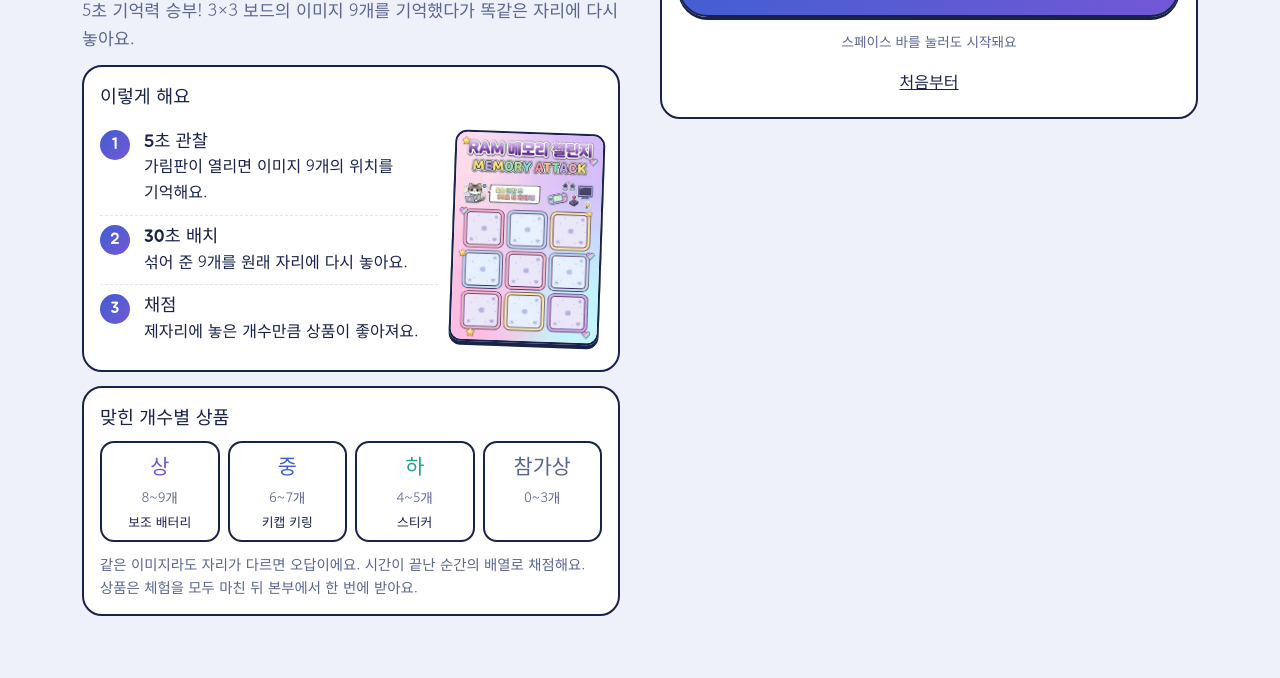
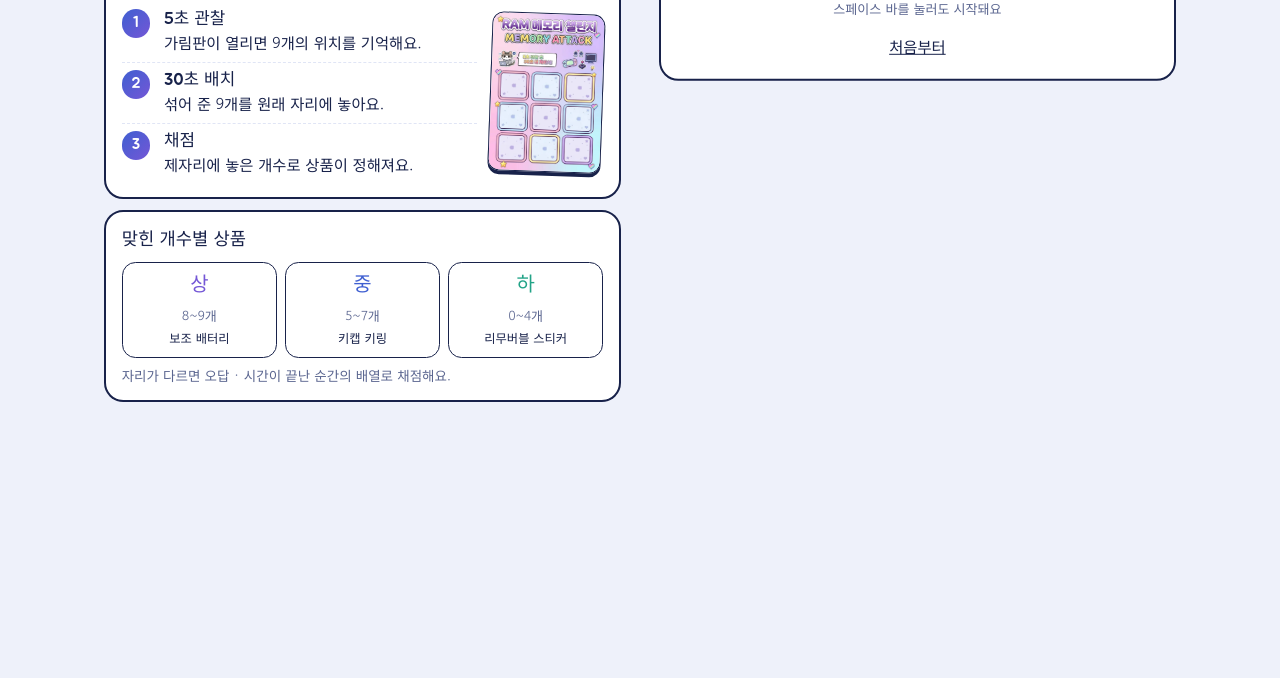
Before and after one commit to choikan/KW-AI-Booth, a plain HTML site: page ram/index.html in a window 1280 px wide. Shown: the part 364-1042 px from the top of the page. After the commit the page ends 800 px from the top, so only its background shows below. Drawn offline with Linux system fonts and the light colour scheme.

Commit message:
26-11-22.03

```diff
--- a/assets/booth.js
+++ b/assets/booth.js
@@ -17,9 +17,33 @@ window.BOOTH = (function(){
     return `<div class="reward ${p.cls}" role="status">
       <div class="rw-h">REWARD · 보상</div>
       <div class="rw-main"><span class="g">${esc(grade==="참가상"?"참":grade)}</span><b>${esc(grade==="참가상"?"참가상":p.name)}</b></div>
-      <div class="rw-say">본부에서 <b>“${esc(say)}”</b>라고 말해 주세요</div>
+      <div class="rw-say">본부에서 말하기 · <b>${esc(say)}</b></div>
       ${note?`<div class="rw-note">${esc(note)}</div>`:""}
     </div>`;
   }
   return {PRIZES, stamp, esc};
 })();
+
+/* ==========================================================
+   화면 맞춤: 노트북·모니터(가로 900px 이상)에서 내용이 화면보다 길면
+   스크롤 없이 한 화면에 들어오도록 전체를 살짝 축소해요.
+   ========================================================== */
+(function(){
+  const MIN = 0.5;                  // 이보다 작게는 줄이지 않아요
+  function fit(){
+    const b = document.documentElement; if(!document.body) return;
+    b.style.zoom = "";
+    if(innerWidth < 900) return;      // 휴대폰·세로 화면은 원래대로 스크롤
+    const h = document.documentElement.scrollHeight;
+    const z = Math.max(MIN, Math.min(1, (innerHeight - 2) / h));
+    if(z < 0.995) b.style.zoom = z.toFixed(3);
+  }
+  let q = 0; const sched = () => { cancelAnimationFrame(q); q = requestAnimationFrame(fit); };
+  addEventListener("load", sched); addEventListener("resize", sched);
+  document.addEventListener("DOMContentLoaded", () => {
+    sched();
+    new MutationObserver(sched).observe(document.body, {subtree:true, childList:true, attributes:true, attributeFilter:["class","hidden"]});
+    document.querySelectorAll("img").forEach(i => i.addEventListener("load", sched));
+  });
+  window.BOOTH_FIT = sched;
+})();
--- a/assets/common.css
+++ b/assets/common.css
@@ -71,3 +71,7 @@
 
 /* 한글이 단어 중간에서 끊기지 않게 */
 body{word-break:keep-all;overflow-wrap:break-word}
+
+/* 코융이 말풍선은 한 줄로 (좁은 휴대폰 화면만 줄바꿈 허용) */
+.bubble,.say,.say2{white-space:nowrap}
+@media (max-width:520px){ .bubble,.say,.say2{white-space:normal} }
--- a/assets/page.css
+++ b/assets/page.css
@@ -46,7 +46,7 @@ th{font-family:"Jua",sans-serif;font-weight:400;color:var(--muted)}
 
 /* ===== 노트북 화면 ===== */
 @media (min-width:900px){
-  .wrap{max-width:1180px;padding:28px 32px 48px}
+  .wrap{max-width:1180px;padding:24px 32px 20px}
   .cols{display:grid;grid-template-columns:1fr 1fr;column-gap:40px;align-items:start}
   .cols>.col-sticky{position:sticky;top:80px}
   h1{font-size:3rem}
--- a/ram/index.html
+++ b/ram/index.html
@@ -8,9 +8,9 @@
 <link rel="preconnect" href="https://fonts.googleapis.com">
 <link rel="preconnect" href="https://fonts.gstatic.com" crossorigin>
 <link href="https://fonts.googleapis.com/css2?family=Jua&family=Gowun+Dodum&display=swap" rel="stylesheet">
-<link rel="stylesheet" href="../assets/common.css?v=1122">
-<link rel="stylesheet" href="../assets/page.css?v=1122">
-<script src="../assets/booth.js?v=1122" charset="utf-8"></script>
+<link rel="stylesheet" href="../assets/common.css?v=1122c">
+<link rel="stylesheet" href="../assets/page.css?v=1122c">
+<script src="../assets/booth.js?v=1122c" charset="utf-8"></script>
 <style>
 .steps{list-style:none;margin:0;padding:0;counter-reset:s}
 .steps li{position:relative;padding:10px 0 10px 44px;border-bottom:1px dashed var(--soft);counter-increment:s}
@@ -37,6 +37,16 @@
 .steps li b{display:block;font-size:1.1rem;line-height:1.3}
 .grade em{display:block;font-style:normal;font-size:.8rem;color:var(--ink);margin-top:2px}
 .keyhint{font-size:.85rem;margin:2px 0 0}
+.grade{grid-template-columns:repeat(3,1fr)}
+@media (min-width:900px){
+  .hero img{width:120px}
+  h1{font-size:2.6rem;margin:4px 0 4px}
+  .box{margin:12px 0;padding:14px 16px}
+  .steps li{padding:7px 0 7px 44px}
+  .steps li::before{top:8px}
+  .howto{grid-template-columns:minmax(0,1fr) 118px}
+  .clock{font-size:6rem}
+}
 @media (max-width:480px){.howto{grid-template-columns:1fr}.boardimg{width:60%;margin:0 auto;display:block}}
 </style>
 </head>
@@ -52,18 +62,18 @@
   <span class="tag">ATTACK A · 현장 카드 게임</span>
   <div class="hero">
     <img src="../assets/img/koyung-ce.webp" alt="고민하는 코융이">
-    <div class="bubble">5초 동안 내 기억에<br>몽땅 저장해 볼까?</div>
+    <div class="bubble">5초 동안 몽땅 저장해 볼까?</div>
   </div>
   <h1><span class="grad-text">MEMORY</span> ATTACK</h1>
-  <p class="lead">5초 기억력 승부! 3×3 보드의 이미지 9개를 기억했다가 똑같은 자리에 다시 놓아요.</p>
+  <p class="lead">5초 기억력 승부! 이미지 9개를 기억했다가 같은 자리에 다시 놓아요.</p>
 
   <div class="box">
     <h3>이렇게 해요</h3>
     <div class="howto">
       <ol class="steps">
-        <li><b>5초 관찰</b>가림판이 열리면 이미지 9개의 위치를 기억해요.</li>
-        <li><b>30초 배치</b>섞어 준 9개를 원래 자리에 다시 놓아요.</li>
-        <li><b>채점</b>제자리에 놓은 개수만큼 상품이 좋아져요.</li>
+        <li><b>5초 관찰</b>가림판이 열리면 9개의 위치를 기억해요.</li>
+        <li><b>30초 배치</b>섞어 준 9개를 원래 자리에 놓아요.</li>
+        <li><b>채점</b>제자리에 놓은 개수로 상품이 정해져요.</li>
       </ol>
       <img class="boardimg" src="../assets/img/memory-board.webp" alt="RAM 메모리 챌린지 3×3 보드">
     </div>
@@ -73,11 +83,10 @@
     <h3>맞힌 개수별 상품</h3>
     <div class="grade">
       <div class="g3"><b>상</b><span>8~9개</span><em>보조 배터리</em></div>
-      <div class="g2"><b>중</b><span>6~7개</span><em>키캡 키링</em></div>
-      <div class="g1"><b>하</b><span>4~5개</span><em>스티커</em></div>
-      <div class="g0"><b>참가상</b><span>0~3개</span><em>&nbsp;</em></div>
+      <div class="g2"><b>중</b><span>5~7개</span><em>키캡 키링</em></div>
+      <div class="g1"><b>하</b><span>0~4개</span><em>리무버블 스티커</em></div>
     </div>
-    <p class="muted" style="margin:10px 0 0;font-size:.9rem">같은 이미지라도 자리가 다르면 오답이에요. 시간이 끝난 순간의 배열로 채점해요. 상품은 체험을 모두 마친 뒤 본부에서 한 번에 받아요.</p>
+    <p class="muted" style="margin:8px 0 0;font-size:.88rem">자리가 다르면 오답 · 시간이 끝난 순간의 배열로 채점해요.</p>
   </div>
 
   </div>
@@ -107,7 +116,7 @@
 const WATCH=5, PLACE=30;          // 관찰·배치 시간(초). 바꿔도 돼요.
 const $=s=>document.querySelector(s);
 let raf=0, run=0;
-function grade(n){ return n>=8?"상":n>=6?"중":n>=4?"하":"참가상"; }
+function grade(n){ return n>=8?"상":n>=5?"중":"하"; }
 function setClock(left,total,mode){
   const c=$("#clock"); c.textContent=Math.max(0,Math.ceil(left-1e-9));
   c.className="clock "+mode+(left<=3&&left>0?" low":"");
```
Also changed, not shown: coding/index.html (+2 -2 lines), index.html (+2 -2 lines), jjinyung/index.html (+8 -8 lines), major/index.html (+5 -5 lines), raffle/index.html (+2 -2 lines).
